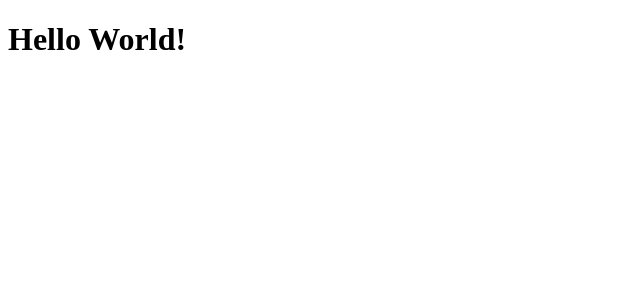
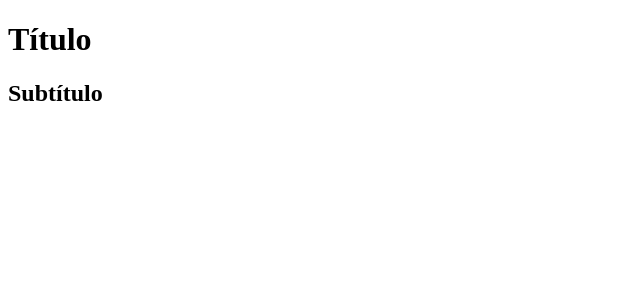
Before and after one commit to JoaoPedroAFLuz/react-blog, a React app: page / in a window 1280 px wide. Shown: the top 300 px of the page, without its empty margins (0-640 px from the left). Built offline with nearby package versions, Linux system fonts and the light colour scheme.

Commit message:
feat: create a fragment

```diff
--- a/src/App.js
+++ b/src/App.js
@@ -1,5 +1,10 @@
 import React from 'react';
 
 export function App() {
-  return <h1>Hello World!</h1>;
+  return (
+    <>
+      <h1>Título</h1>
+      <h2>Subtítulo</h2>
+    </>
+  );
 }
```
